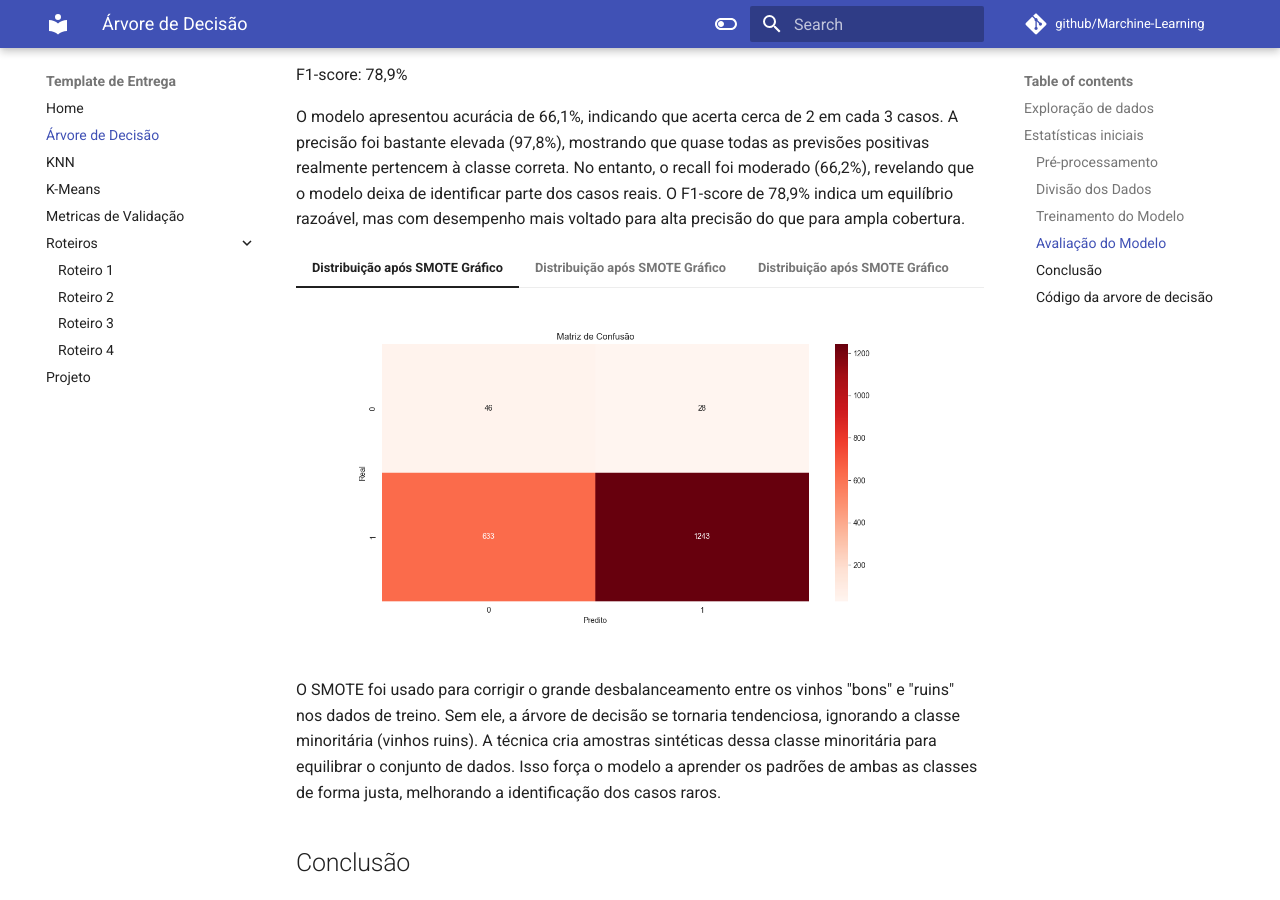
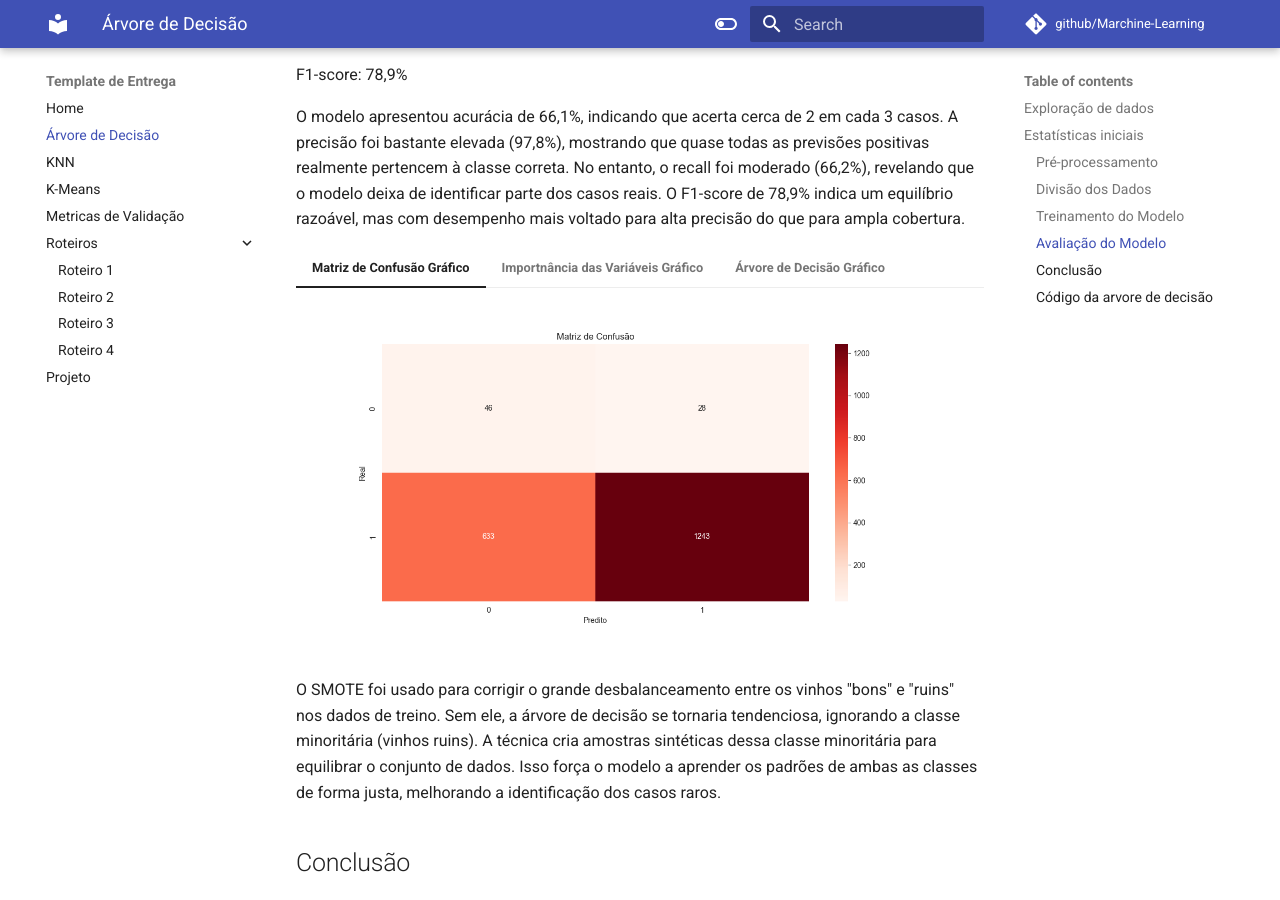
Before and after one commit to bonfim1/Marchine-Learning, an MkDocs documentation site: the page built from docs/arvore-decisao/main.md, in a window 1280 px wide and 900 px high, scrolled down 2669 px. Built offline with MkDocs 1.6.1 and Material for MkDocs 9.7.7, drawn with Linux system fonts in a browser that asks for light colours; comment, search, counter and statistics services are not loaded.

Commit message:
Alterações

```diff
--- a/docs/arvore-decisao/main.md
+++ b/docs/arvore-decisao/main.md
@@ -87,14 +87,14 @@ F1-score: 78,9%
 
 O modelo apresentou acurácia de 66,1%, indicando que acerta cerca de 2 em cada 3 casos. A precisão foi bastante elevada (97,8%), mostrando que quase todas as previsões positivas realmente pertencem à classe correta. No entanto, o recall foi moderado (66,2%), revelando que o modelo deixa de identificar parte dos casos reais. O F1-score de 78,9% indica um equilíbrio razoável, mas com desempenho mais voltado para alta precisão do que para ampla cobertura.
 
-=== "Distribuição após SMOTE	Gráfico"
-    ![Matriz de Confusão](image/Matriz.png)
+=== "Matriz de Confusão	Gráfico"
+    ![Matriz ](image/Matriz.png)
 
-=== "Distribuição após SMOTE	Gráfico"
-    ![Importância das Variáveis](image/importancia.png)
+=== "Importnância das Variáveis 	Gráfico"
+    ![importancia](image/importancia.png)
 
-=== "Distribuição após SMOTE	Gráfico"
-    ![Árvore de Decisão](image/Arvor.png)
+=== "Árvore de Decisão	Gráfico"
+    ![Arvor](image/Arvor.png)
 
 O SMOTE foi usado para corrigir o grande desbalanceamento entre os vinhos "bons" e "ruins" nos dados de treino. Sem ele, a árvore de decisão se tornaria tendenciosa, ignorando a classe minoritária (vinhos ruins). A técnica cria amostras sintéticas dessa classe minoritária para equilibrar o conjunto de dados. Isso força o modelo a aprender os padrões de ambas as classes de forma justa, melhorando a identificação dos casos raros.
 ## Conclusão
```
Also changed, not shown: docs/metricas/main.md (+5 -0 lines).
